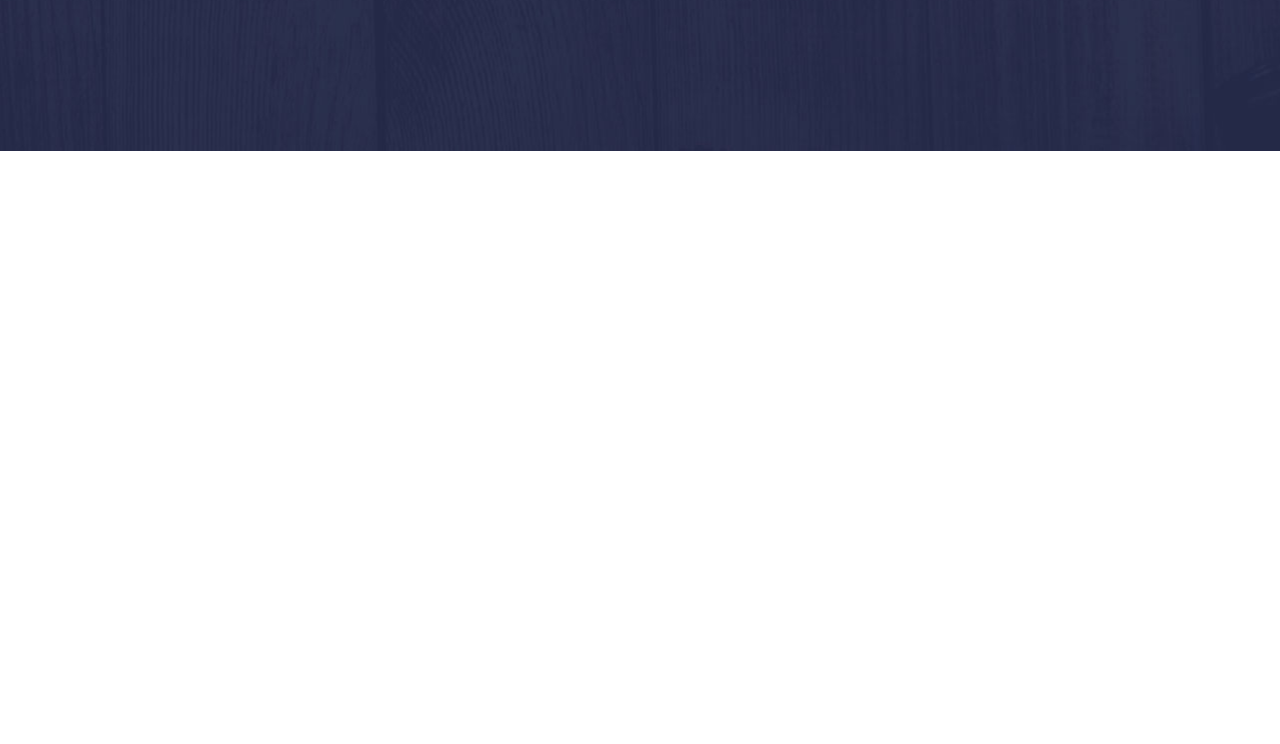
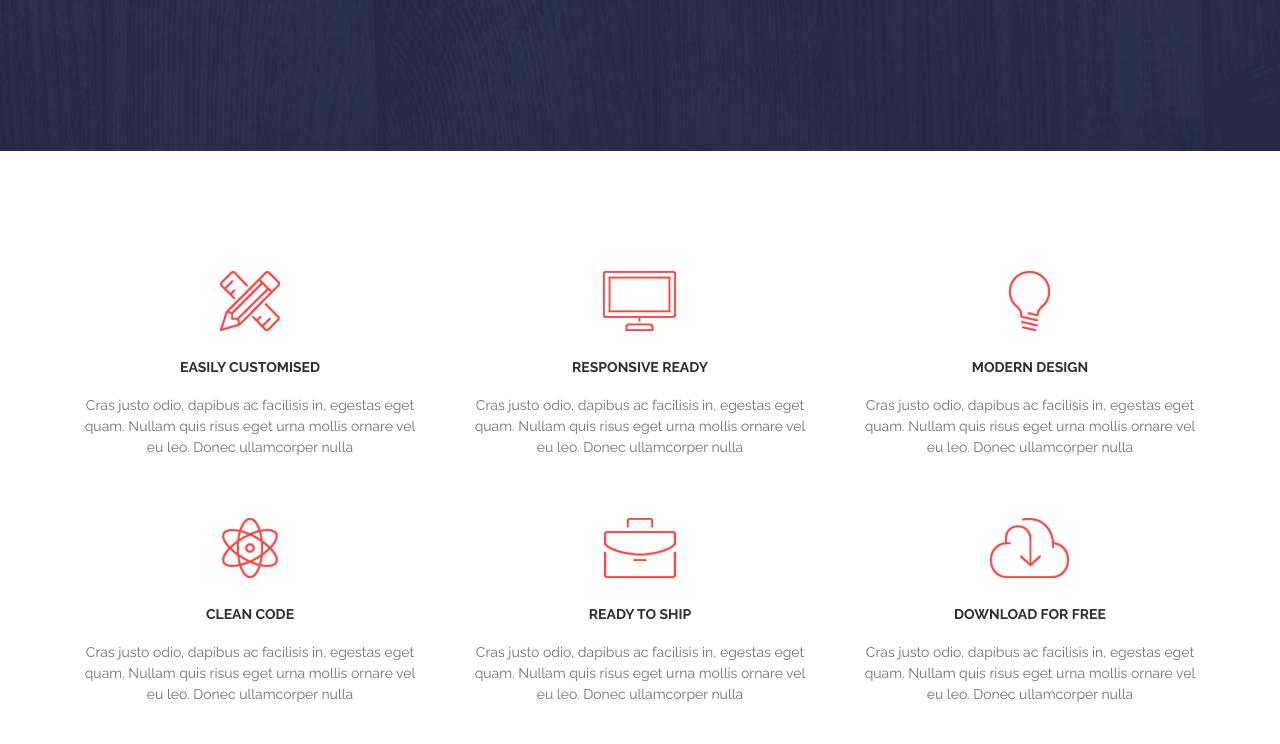
Before and after one commit to elmiramm/2_active-box, a plain HTML site: page index.html in a window 1280 px wide. Shown: the part 599-1343 px from the top of the page. Before the commit the page ends 800 px from the top, so only its background shows below. Drawn offline with nearby package versions, Linux system fonts and the light colour scheme.

Commit message:
features block

```diff
--- a/css/style.css
+++ b/css/style.css
@@ -152,3 +152,44 @@ margin: 0 0 30px;
 .btn--red:hover {
 	background-color: #aa3434;
 }
+
+
+/* Features
+======================== */
+.features {
+	display: flex;
+	flex-wrap: wrap;
+	margin: 95px 0;
+}
+
+.features__item {
+	width: 33.3333%;
+	padding: 0 25px;
+
+	margin: 25px 0;
+
+	text-align: center;
+}
+
+.features__icon {
+	margin-bottom: 25px;
+}
+
+.features__title {
+	margin-bottom: 20px;
+
+	font-size: 14px;
+	font-weight: 700;
+
+	color: #2d3033;
+	text-transform: uppercase;
+}
+
+.features__text {
+	font-size: 14px;
+	line-height: 1.5;
+	color: #6c7279;
+
+
+
+}
--- a/index.html
+++ b/index.html
@@ -45,6 +45,54 @@
 			</div>
 		</div>
 	</section>
+
+	<div class="container">
+		<div class="features">
+			<div class="features__item">
+				<img class="features__icon" src="images/features/1.png" alt="Feature 1">
+				<h3 class="features__title">Easily Customised</h3>
+				<p class="features__text">Cras justo odio, dapibus ac facilisis in, egestas eget quam. Nullam quis risus
+					eget urna mollis ornare vel eu leo. Donec ullamcorper nulla</p>
+			</div>
+
+			<div class="features__item">
+				<img class="features__icon" src="images/features/2.png" alt="Feature 2">
+				<h3 class="features__title">Responsive REady</h3>
+				<p class="features__text">Cras justo odio, dapibus ac facilisis in, egestas eget quam. Nullam quis risus
+					eget urna mollis ornare vel eu leo. Donec ullamcorper nulla</p>
+			</div>
+
+			<div class="features__item">
+				<img class="features__icon" src="images/features/3.png" alt="Feature 3">
+				<h3 class="features__title">Modern Design</h3>
+				<p class="features__text">Cras justo odio, dapibus ac facilisis in, egestas eget quam. Nullam quis risus
+					eget urna mollis ornare vel eu leo. Donec ullamcorper nulla</p>
+			</div>
+
+			<div class="features__item">
+				<img class="features__icon" src="images/features/4.png" alt="Feature 4">
+				<h3 class="features__title">Clean Code</h3>
+				<p class="features__text">Cras justo odio, dapibus ac facilisis in, egestas eget quam. Nullam quis risus
+					eget urna mollis ornare vel eu leo. Donec ullamcorper nulla</p>
+			</div>
+
+			<div class="features__item">
+				<img class="features__icon" src="images/features/5.png" alt="Feature 5">
+				<h3 class="features__title">Ready to Ship</h3>
+				<p class="features__text">Cras justo odio, dapibus ac facilisis in, egestas eget quam. Nullam quis risus
+					eget urna mollis ornare vel eu leo. Donec ullamcorper nulla</p>
+			</div>
+
+			<div class="features__item">
+				<img class="features__icon" src="images/features/6.png" alt="Feature 6">
+				<h3 class="features__title">Download for Free</h3>
+				<p class="features__text">Cras justo odio, dapibus ac facilisis in, egestas eget quam. Nullam quis risus
+					eget urna mollis ornare vel eu leo. Donec ullamcorper nulla</p>
+			</div>
+
+		</div>
+	</div>
+
 </body>
 
 </html>
```
Also changed, not shown: images/features/1.png (added), images/features/2.png (added), images/features/3.png (added), images/features/4.png (added), images/features/5.png (added), images/features/6.png (added).
